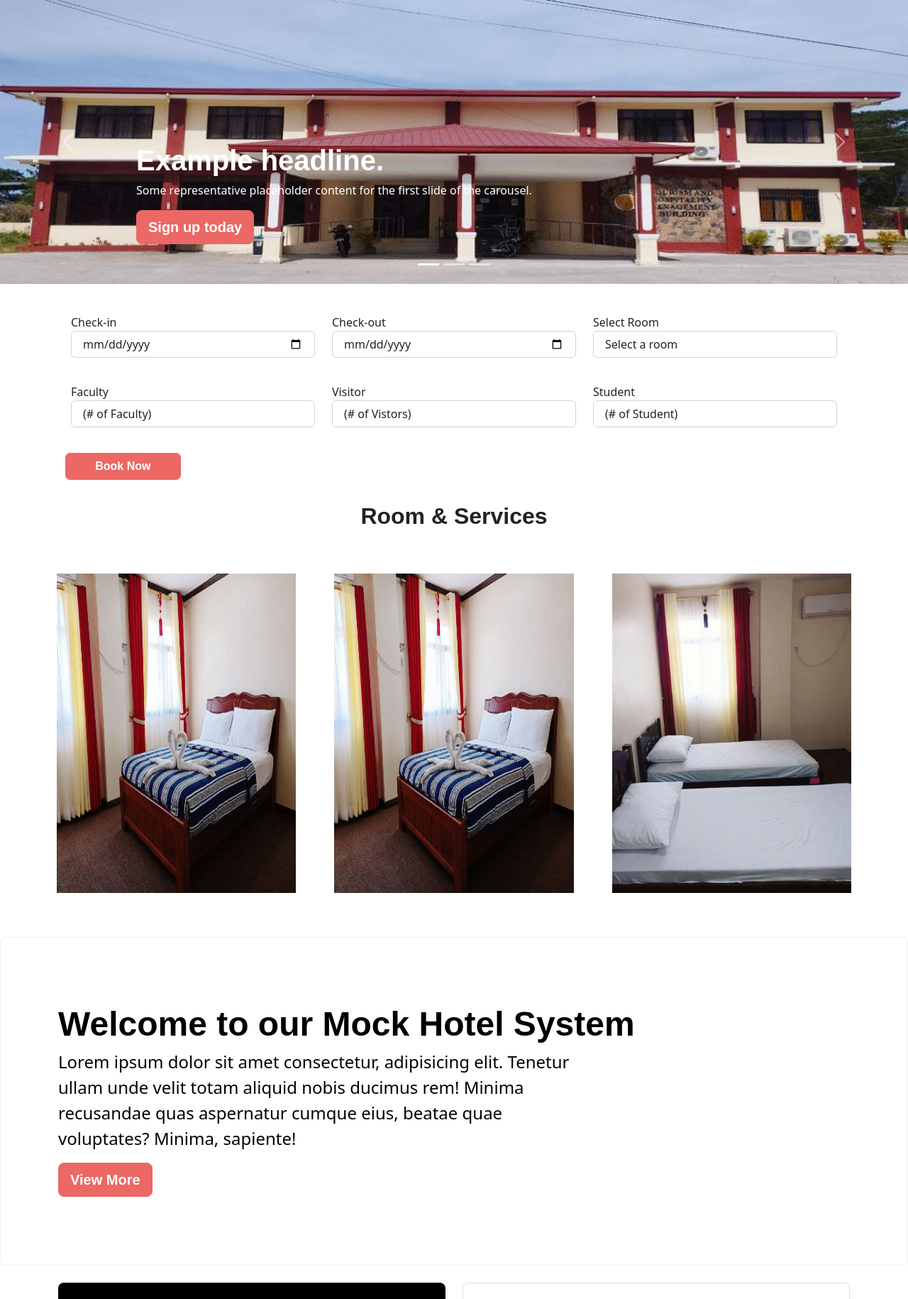
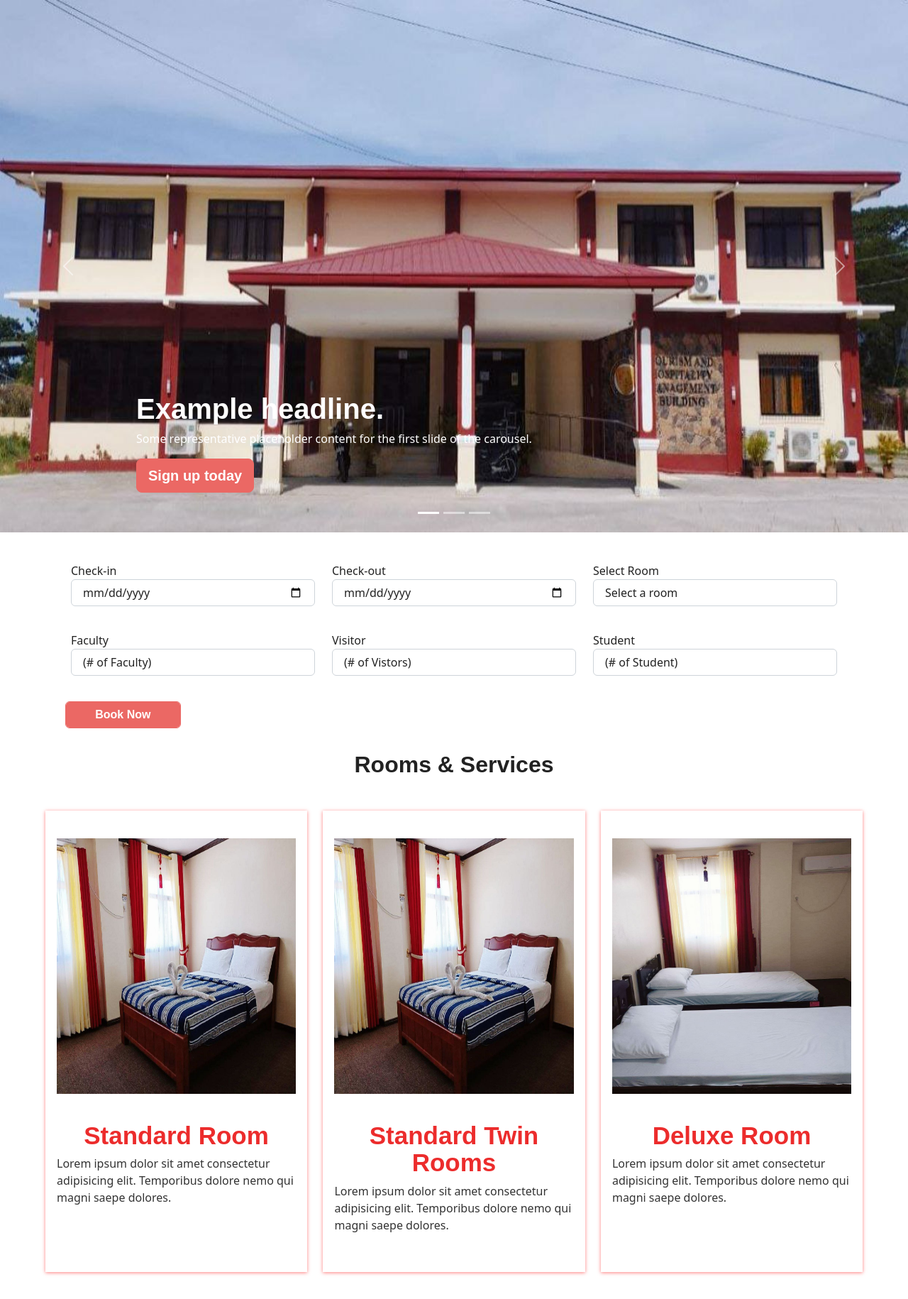
Before and after one commit to chrstncleofas/CTHM-MOCK-HOTEL-SYSTEM, a Django app: page / in a window 1280 px wide. Shown: the part 72-1902 px from the top of the page at 71% size. Run offline with Django 4.2, Linux system fonts and the light colour scheme; some libraries are stand-ins or nearby versions; some web fonts are replaced.

Commit message:
Added new Codes in Home Html File

```diff
--- a/HomePage/static/css/home.css
+++ b/HomePage/static/css/home.css
@@ -1,21 +1,41 @@
-.gallery{
+:root {
+    --first-color: #eaeaea;
+    --second-color: #d48b68;
+    --third-color: #a66bbe;
+    --fourth-color: #9a3ebe;
+    --fifth-color: #d36efc;
+    --other-color: #ec2c2c;
+    --light-color: #d97aff;
+    --content-color: #333;
+    --shadow: 0 1px 5px #ff7e7e;
+    --media: 0 1px 5px #b8b8b8;
+}
+.gallery-content{
+    padding: 15px 0;
+    margin-bottom: 90px;
+}
+.container-services{
     margin: 1.5rem 4rem;
     display: grid;
     grid-template-columns: repeat(3, 1fr);
     grid-gap: 1.4rem;
 }
-.gallery .cards{
+.container-services .cards-c{
     color: #333333;
     background-color: #ffffff;
     padding: 2.4rem 1rem;
     transition: all.4s;
-}
-.cards img{
-    width: 100%;
-    height: 450px;
+    box-shadow: var(--shadow);
 }
 
-.carousel-inner img{
+.gallery-content .container-services .cloud-plat {
+    margin-top: 40px;
+    color: var(--other-color);
+    text-align: center;
+    font-size: 35px;
+}
+
+.cards-c img{
     width: 100%;
-    height: 400px;
+    height: 360px;
 }
--- a/HomePage/templates/HomePage/home.html
+++ b/HomePage/templates/HomePage/home.html
@@ -3,6 +3,7 @@
 <html lang="en">
 
 <head>
+
   <meta charset="UTF-8" />
   <meta http-equiv="X-UA-Compatible" content="IE=edge" />
   <meta name="viewport" content="width=device-width, initial-scale=1.0" />
@@ -14,10 +15,12 @@
   <link href="/docs/5.0/dist/css/bootstrap.min.css" rel="stylesheet"
     integrity="sha384-EVSTQN3/azprG1Anm3QDgpJLIm9Nao0Yz1ztcQTwFspd3yD65VohhpuuCOmLASjC" crossorigin="anonymous" />
   <link rel="stylesheet" href="{% static 'css/home.css' %}">
+
   <title>CTHM Mock Hotel Reservation System</title>
 </head>
 
 <body>
+  <!-- Navigation -->
   <header class="p-3 bg-primary text-white">
     <div class="container-fluid">
       <div class="d-flex flex-wrap align-items-center justify-content-center justify-content-lg-start">
@@ -26,7 +29,6 @@
             <use xlink:href="#bootstrap"></use>
           </svg>
         </a>
-
         <ul class="nav col-12 col-lg-auto me-lg-auto mb-2 justify-content-center mb-md-0">
           <li>
             <a href="{% url 'home' %}" class="nav-link px-2 text-secondary">Home</a>
@@ -61,7 +63,6 @@
       </div>
     </div>
   </header>
-
   <!-- Carousel wrapper -->
   <div id="myCarousel" class="carousel slide" data-bs-ride="carousel">
     <div class="carousel-indicators">
@@ -71,7 +72,7 @@
     </div>
     <div class="carousel-inner">
       <div class="carousel-item active">
-        <img width="100%" height="800px" class="show-case-image" src="{% static  'img/HomePage.jpg' %}" alt="">
+        <img width="100%" height="750px" class="show-case-image" src="{% static  'img/HomePage.jpg' %}" alt="">
 
         <div class="container">
           <div class="carousel-caption text-start">
@@ -82,7 +83,7 @@
         </div>
       </div>
       <div class="carousel-item">
-        <img width="100%" height="800px" class="show-case-image" src="{% static  'img/Room1.jpg' %}" alt="">
+        <img width="100%" height="750px" class="show-case-image" src="{% static  'img/Room1.jpg' %}" alt="">
 
         <div class="container">
           <div class="carousel-caption">
@@ -93,7 +94,7 @@
         </div>
       </div>
       <div class="carousel-item">
-        <img width="100%" height="800px" class="show-case-image" src="{% static  'img/Room2.jpg' %}" alt="">
+        <img width="100%" height="750px" class="show-case-image" src="{% static  'img/Room2.jpg' %}" alt="">
 
         <div class="container">
           <div class="carousel-caption text-end">
@@ -114,7 +115,7 @@
     </button>
   </div>
   <!-- Carousel wrapper -->
-
+  <!-- Check in Check out Form -->
   <form action="">
     <div class="container mt-4">
       <div class="row" style="padding: 18px">
@@ -171,22 +172,37 @@
       </div>
     </div>
   </form>
-
-  <h2 class="mt-4 text-center">Room & Services</h2>
-  <section class="gallery">
-    <div class="cards">
-      <img src="{% static  'img/Room1.jpg' %}" alt="">
-    </div>
-    <div class="cards">
-      <img src="{% static  'img/Room2.jpg' %}" alt="">
-    </div>
-    <div class="cards">
-      <img src="{% static  'img/Room3.jpg' %}" alt="">
+  <!-- Rooms and Services -->
+  <h2 class="mt-4 text-center">Rooms & Services</h2>
+  <section class="gallery-content">
+    <div class="container-services">
+      <!-- Card 1 -->
+      <div class="cards-c">
+        <div class="img-div-class">
+          <img src="{% static  'img/Room1.jpg' %}" alt="">
+        </div>
+        <h3 class="cloud-plat">Standard Room</h3>
+          <p class="p-cloud">Lorem ipsum dolor sit amet consectetur adipisicing elit. Temporibus dolore nemo qui magni saepe dolores.</p>
+      </div>
+      <!-- Card 2 -->
+      <div class="cards-c">
+        <div class="img-div-class">
+          <img src="{% static  'img/Room2.jpg' %}" alt="">
+        </div>
+        <h3 class="cloud-plat">Standard Twin Rooms</h3>
+          <p class="p-cloud">Lorem ipsum dolor sit amet consectetur adipisicing elit. Temporibus dolore nemo qui magni saepe dolores.</p>
+      </div>
+      <!-- Card 3 -->
+      <div class="cards-c">
+        <div class="img-div-class">
+          <img src="{% static  'img/Room3.jpg' %}" alt="">
+          <h3 class="cloud-plat">Deluxe Room</h3>
+          <p class="p-cloud">Lorem ipsum dolor sit amet consectetur adipisicing elit. Temporibus dolore nemo qui magni saepe dolores.</p>
+        </div>
+      </div>
     </div>
   </section>
-
-
-
+  <!-- Others -->
   <div class="p-5 mb-4 bg-light rounded-3">
     <div class="container py-5">
       <h1 class="display-5 fw-bold">Welcome to our Mock Hotel System</h1>
@@ -198,7 +214,6 @@
       <button class="btn btn-primary btn-lg" type="button">View More</button>
     </div>
   </div>
-
   <div class="container">
     <div class="row align-items-md-stretch">
       <div class="col-md-6">
@@ -230,7 +245,7 @@
       </div>
     </div>
   </div>
-
+  <!-- Footers -->
   <footer class="mt-4 mb-4">
     <div class="text-center">
       <span>Copyright &copy;
```
